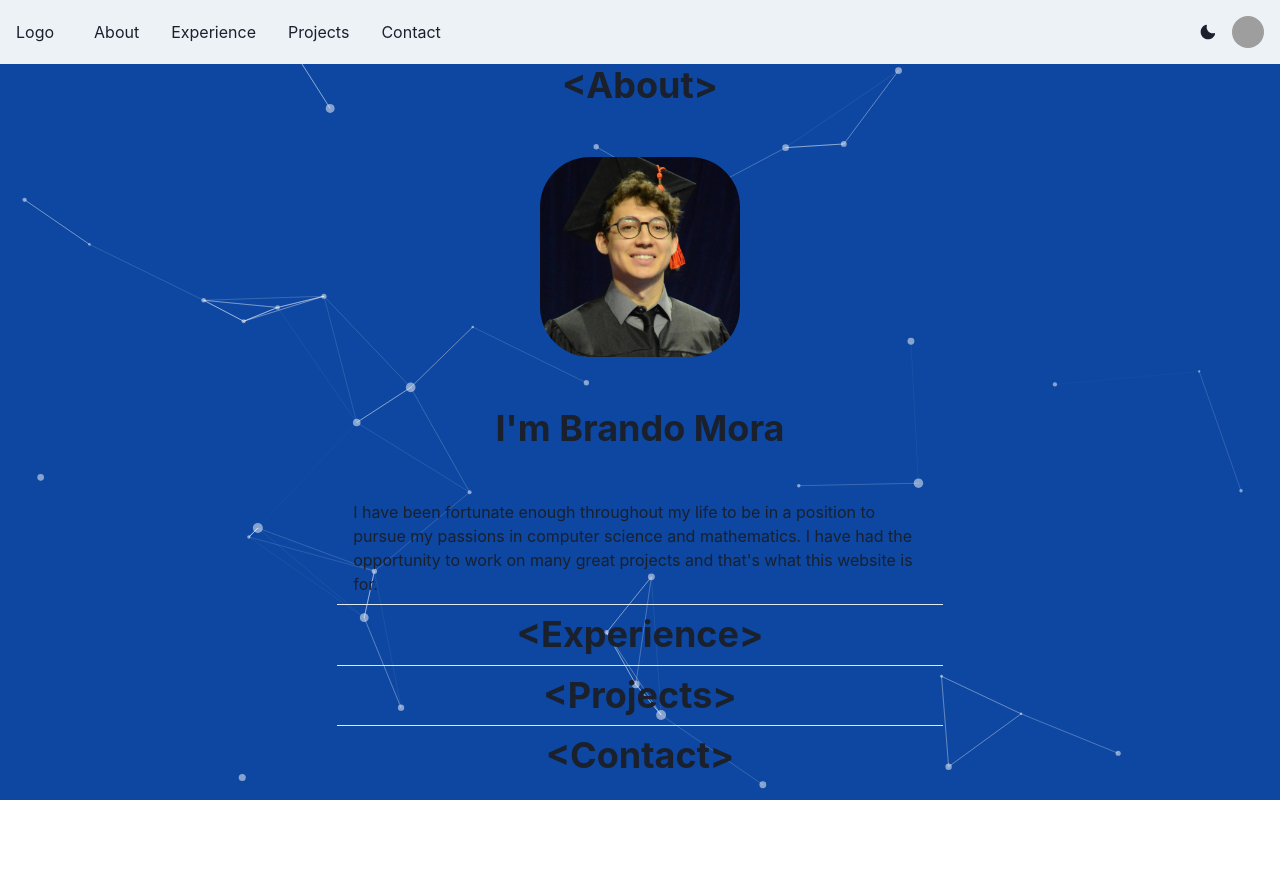
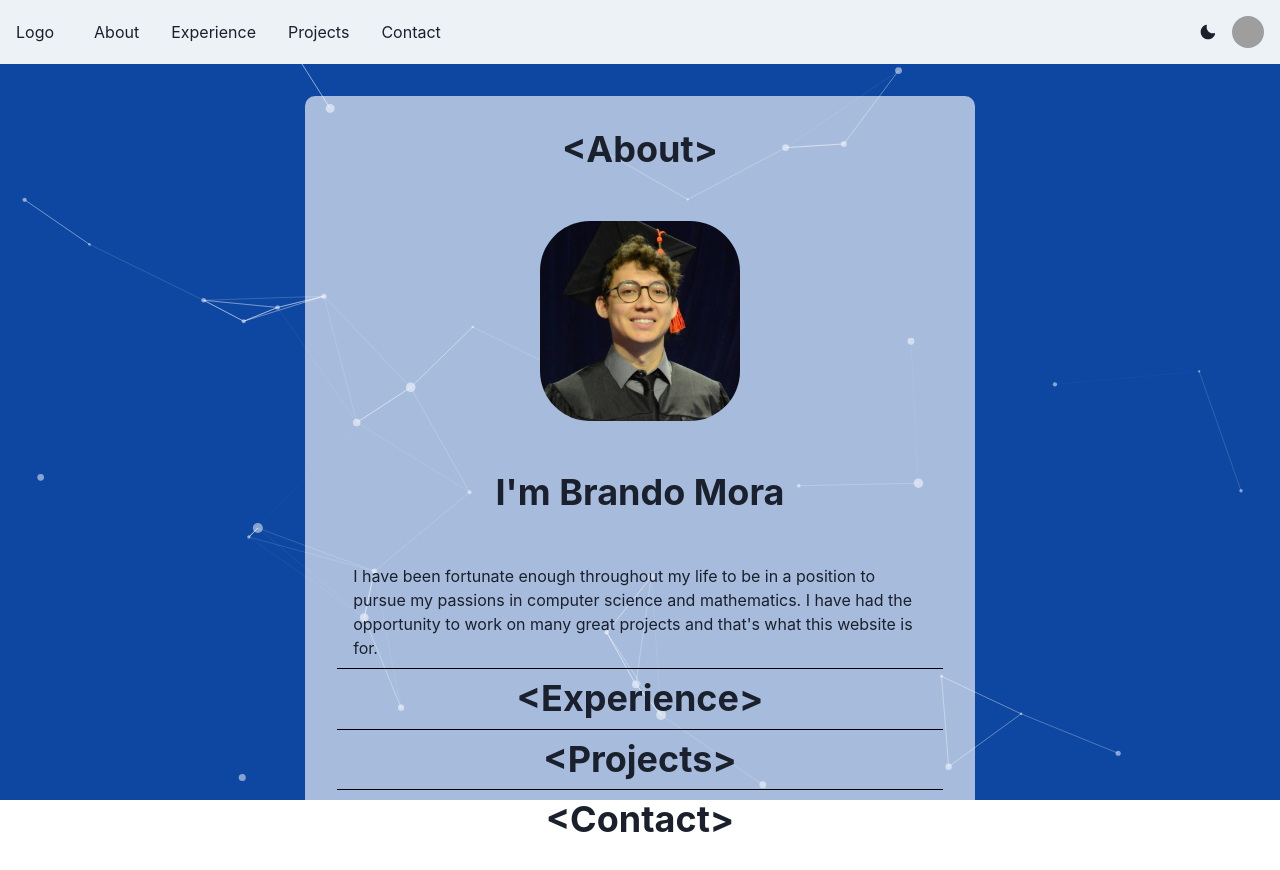
Before and after one commit to morabrandoi/NewPortfolioSite, a React (Create React App) app in the folder frontend/: page / in a window 1280 px wide. Shown: the top 870 px of the page. Before the commit the page ends 800 px from the top, so only its background shows below. Built offline with nearby package versions, Linux system fonts and the light colour scheme; grey boxes are pictures that could not be loaded.

Commit message:
Finally fixed colors

```diff
--- a/frontend/src/components/About.tsx
+++ b/frontend/src/components/About.tsx
@@ -17,6 +17,7 @@ export default function About(props: AboutProps) {
     <VStack
       sx={{'scrollMarginTop': '100px'}}
       spacing={50}
+      zIndex={50}
     >
       <Heading as='h1'>
         {"<About>"}
--- a/frontend/src/components/Body.tsx
+++ b/frontend/src/components/Body.tsx
@@ -1,10 +1,8 @@
 import * as React from "react"
 import {
   StackDivider,
-  Card,
-  Box,
   VStack,
-  CardBody
+  useColorModeValue
 } from "@chakra-ui/react"
 import About from "./About"
 import Experience from "./Experience"
@@ -19,14 +17,17 @@ export default function Body() {
 
   return (
         <VStack
-          divider={<StackDivider borderColor='gray.200' />}
+          divider={<StackDivider borderColor={useColorModeValue('black', 'white')} />}
           zIndex={10}
           borderRadius={10}
+          backgroundColor={useColorModeValue('whiteAlpha.700', 'blackAlpha.700')}
+          m={8}
+          p={8}
         >
-              <About/>
-              <Experience/>
-              <Projects/>
-              <Contact/>
+            <About/>
+            <Experience/>
+            <Projects/>
+            <Contact/>
         </VStack>
   );
 }
--- a/frontend/src/components/Nav.tsx
+++ b/frontend/src/components/Nav.tsx
@@ -47,7 +47,7 @@ export default function Nav() {
 
   return (
     <>
-      <Box bg={useColorModeValue('gray.100', 'gray.900')} px={4} position={'sticky'} top={0}>
+      <Box bg={useColorModeValue('gray.100', 'gray.900')} px={4} position={'sticky'} top={0} zIndex={10000}>
         <Flex h={16} alignItems={'center'} justifyContent={'space-between'}>
           <IconButton
             size={'md'}
```
